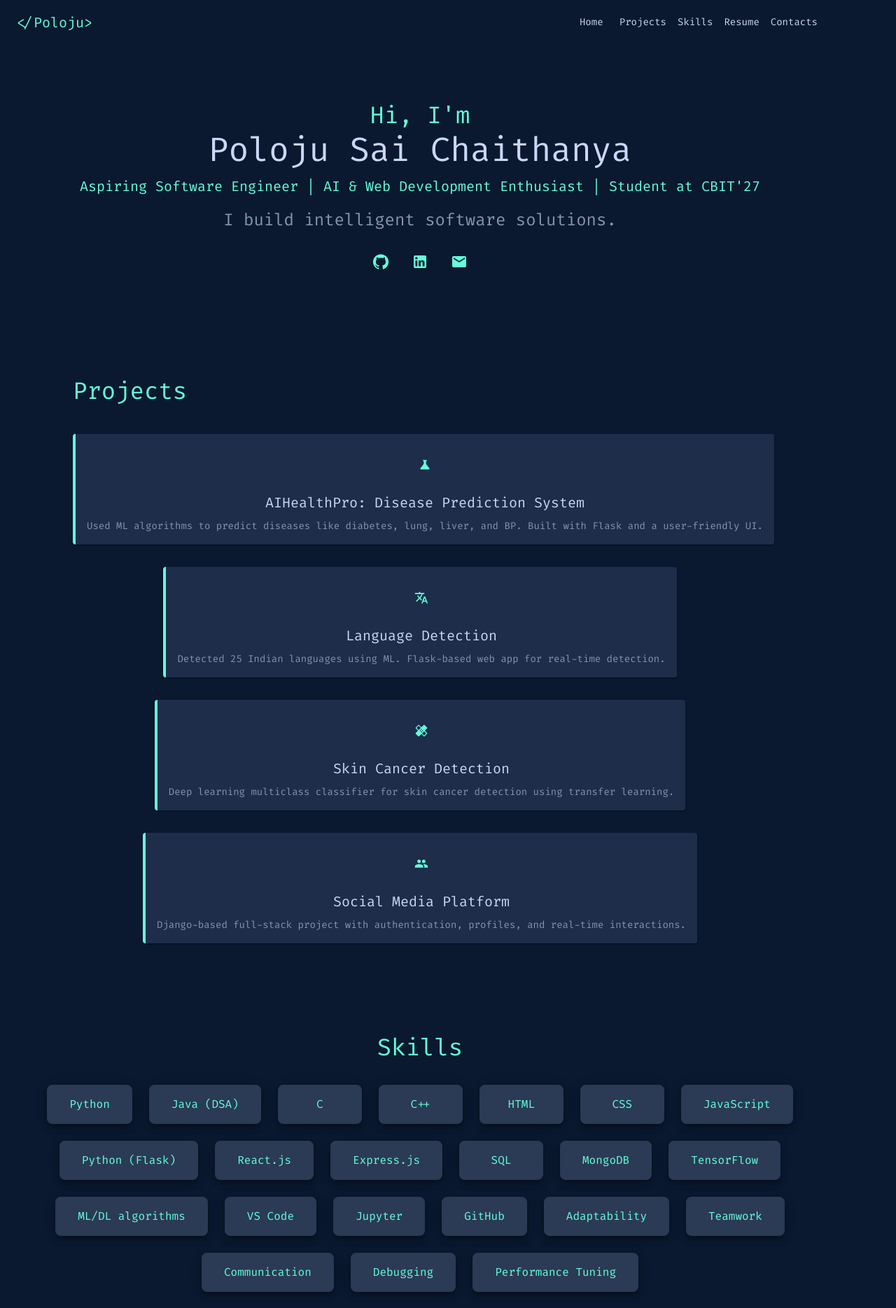
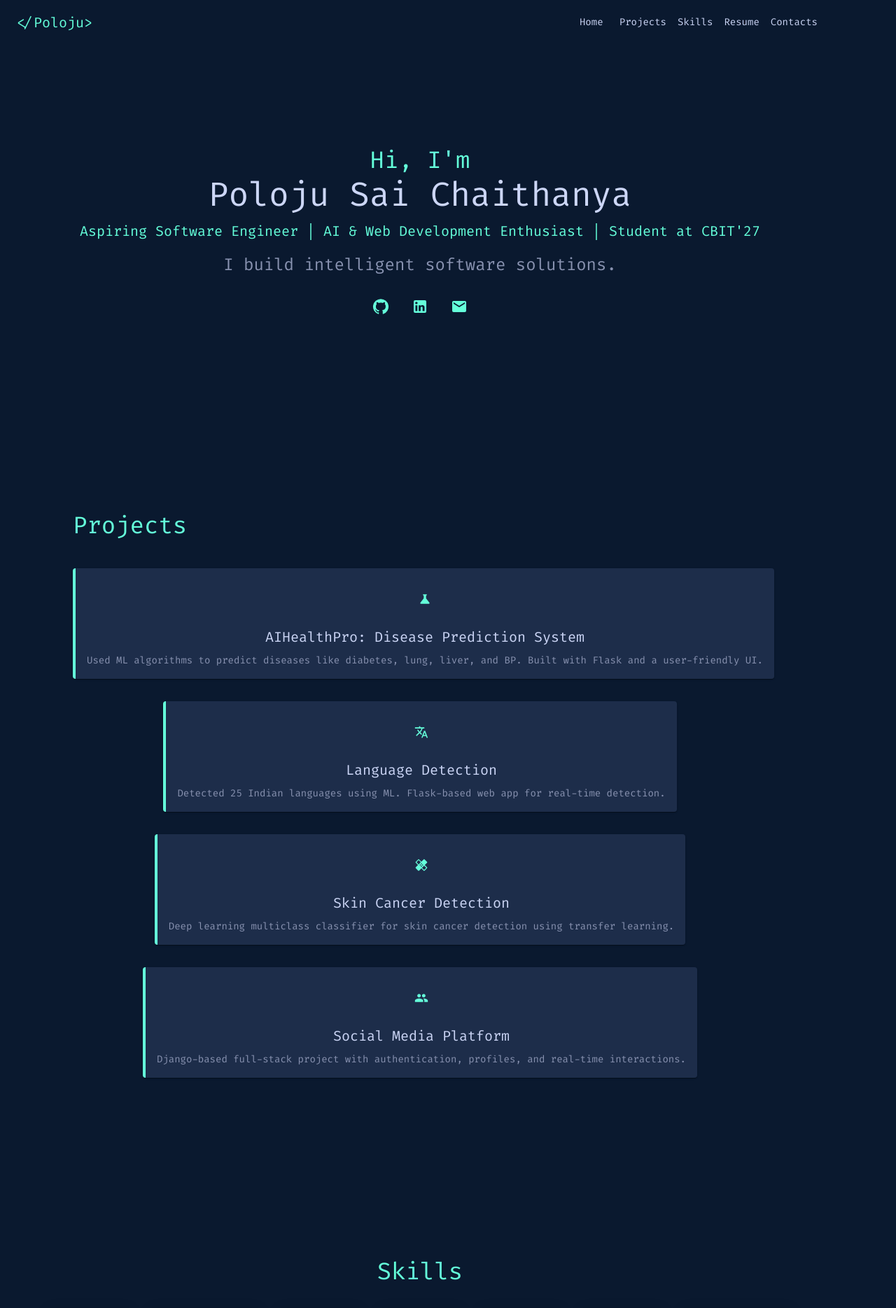
Before and after one commit to 004Saichaithanya/Portfolio, a React (Vite) app: page / in a window 1280 px wide. Shown: the top 1869 px of the page at 70% size. Built offline with nearby package versions, Linux system fonts and the light colour scheme.

Commit message:
Update App.jsx

```diff
--- a/src/App.jsx
+++ b/src/App.jsx
@@ -1,6 +1,6 @@
 // App.jsx
 import React from 'react';
-import { CssBaseline, Container } from '@mui/material';
+import { CssBaseline, Container, Box } from '@mui/material';
 import { ThemeProvider } from '@mui/material/styles';
 import theme from './theme';
 import Footer from './Components/Footer';
@@ -11,31 +11,51 @@ import Skills from './Components/Skills';
 import Resume from './Components/Resume';
 import Contact from './Components/Contacts';
 
-
 function App() {
   return (
     <ThemeProvider theme={theme}>
       <CssBaseline />
       <Navbar />
       <Container maxWidth="lg">
-        <section  id='Home'>
-        <Hero />
-        </section>
+        <Box
+          component="section"
+          id="Home"
+          sx={{ py: { xs: 4, sm: 6, md: 8 } }}
+        >
+          <Hero />
+        </Box>
 
-        <section id='Projects'>
-        <Projects/>
-        </section>
+        <Box
+          component="section"
+          id="Projects"
+          sx={{ py: { xs: 4, sm: 6, md: 8 } }}
+        >
+          <Projects />
+        </Box>
 
-        <section id='Skills'>
-        <Skills/>
-        </section>
-        <section id='Resume'>
-        <Resume/>
-        </section>
+        <Box
+          component="section"
+          id="Skills"
+          sx={{ py: { xs: 4, sm: 6, md: 8 } }}
+        >
+          <Skills />
+        </Box>
 
-        <section id='Contacts'>
-        <Contact/>
-        </section>
+        <Box
+          component="section"
+          id="Resume"
+          sx={{ py: { xs: 4, sm: 6, md: 8 } }}
+        >
+          <Resume />
+        </Box>
+
+        <Box
+          component="section"
+          id="Contacts"
+          sx={{ py: { xs: 4, sm: 6, md: 8 } }}
+        >
+          <Contact />
+        </Box>
       </Container>
       <Footer />
     </ThemeProvider>
```
